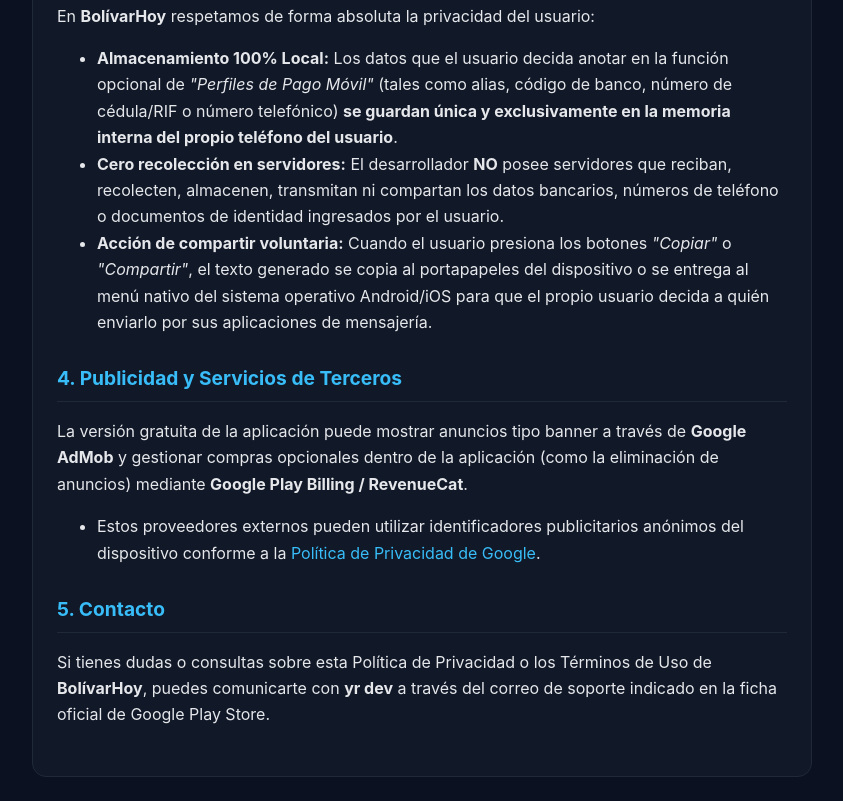
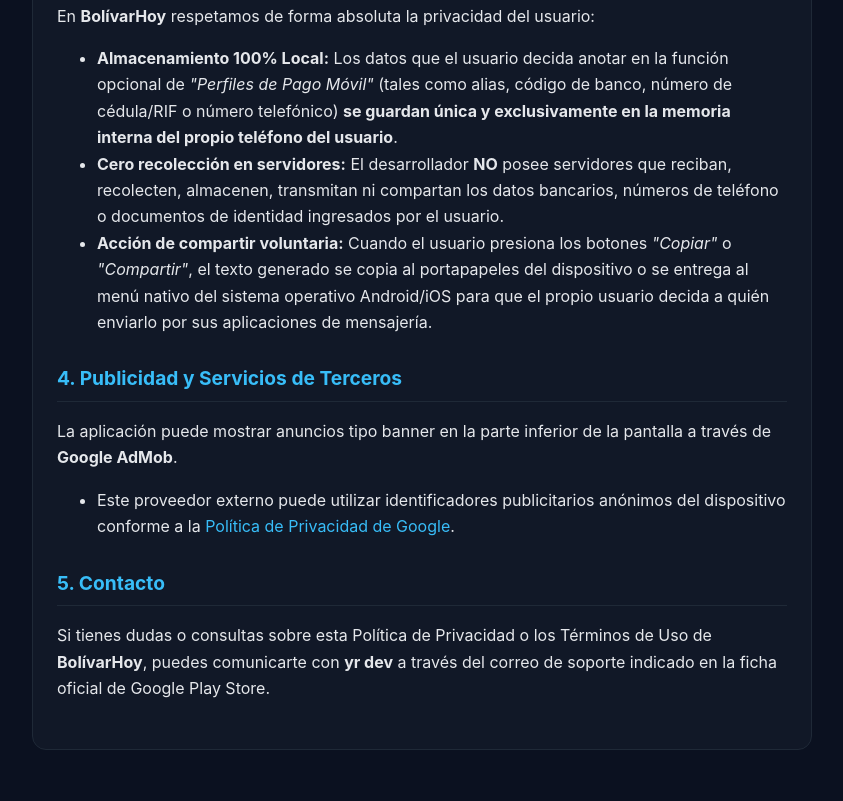
Before and after one commit to yrpunc-cpu/bolivarhoy-web, a plain HTML site: page privacidad.html in a window 1280 px wide. Shown: the part 1105-1906 px from the top of the page, without its empty margins (218-1061 px from the left). After the commit the page ends 1879 px from the top, so only its background shows below. Drawn offline with Linux system fonts and the light colour scheme.

Commit message:
Update privacy policy section 4 (AdMob only)

```diff
--- a/privacidad.html
+++ b/privacidad.html
@@ -76,9 +76,9 @@
     </ul>
 
     <h2>4. Publicidad y Servicios de Terceros</h2>
-    <p>La versión gratuita de la aplicación puede mostrar anuncios tipo banner a través de <strong>Google AdMob</strong> y gestionar compras opcionales dentro de la aplicación (como la eliminación de anuncios) mediante <strong>Google Play Billing / RevenueCat</strong>.</p>
+    <p>La aplicación puede mostrar anuncios tipo banner en la parte inferior de la pantalla a través de <strong>Google AdMob</strong>.</p>
     <ul>
-      <li>Estos proveedores externos pueden utilizar identificadores publicitarios anónimos del dispositivo conforme a la <a href="https://policies.google.com/privacy" target="_blank" rel="noopener noreferrer">Política de Privacidad de Google</a>.</li>
+      <li>Este proveedor externo puede utilizar identificadores publicitarios anónimos del dispositivo conforme a la <a href="https://policies.google.com/privacy" target="_blank" rel="noopener noreferrer">Política de Privacidad de Google</a>.</li>
     </ul>
 
     <h2>5. Contacto</h2>
```
